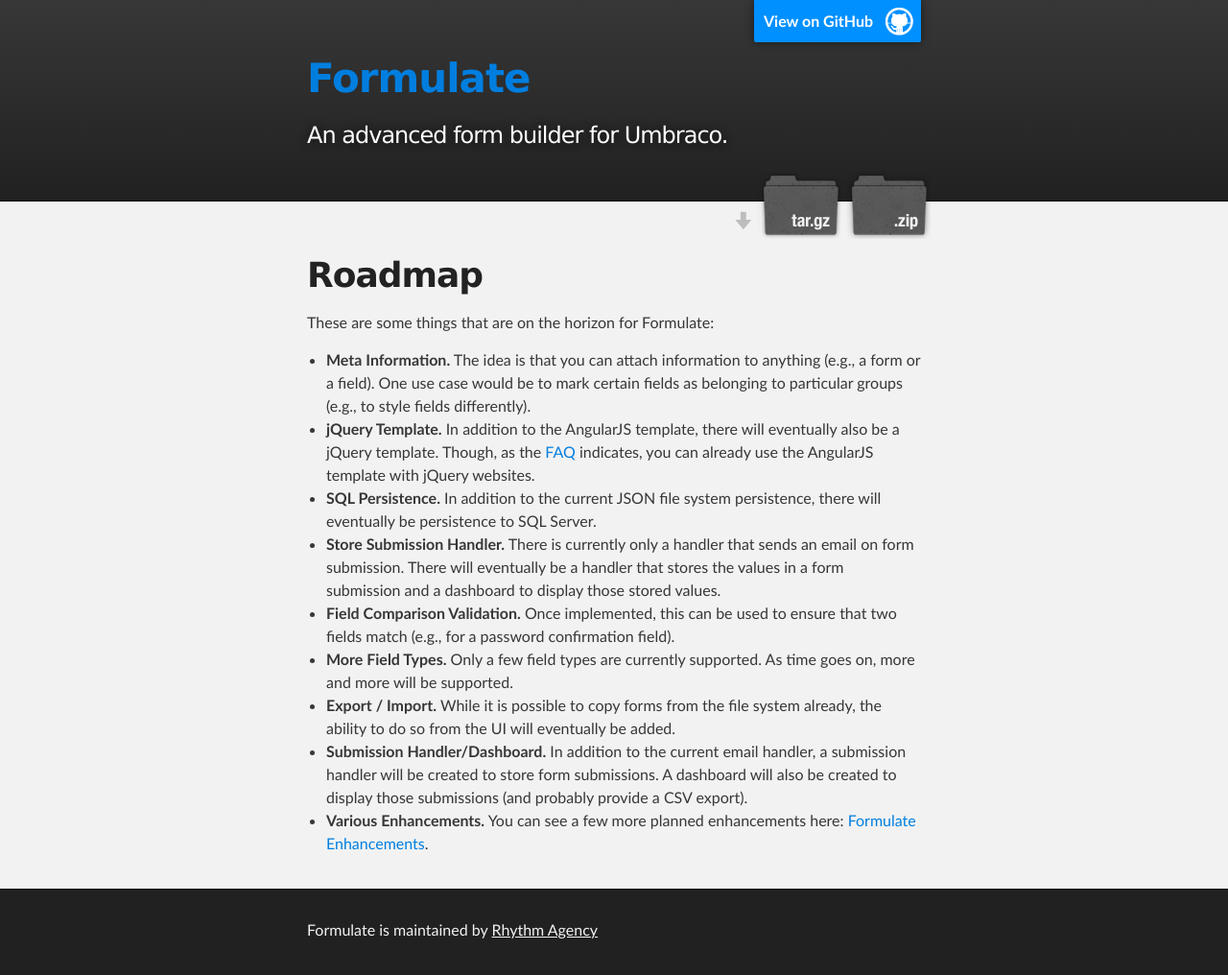
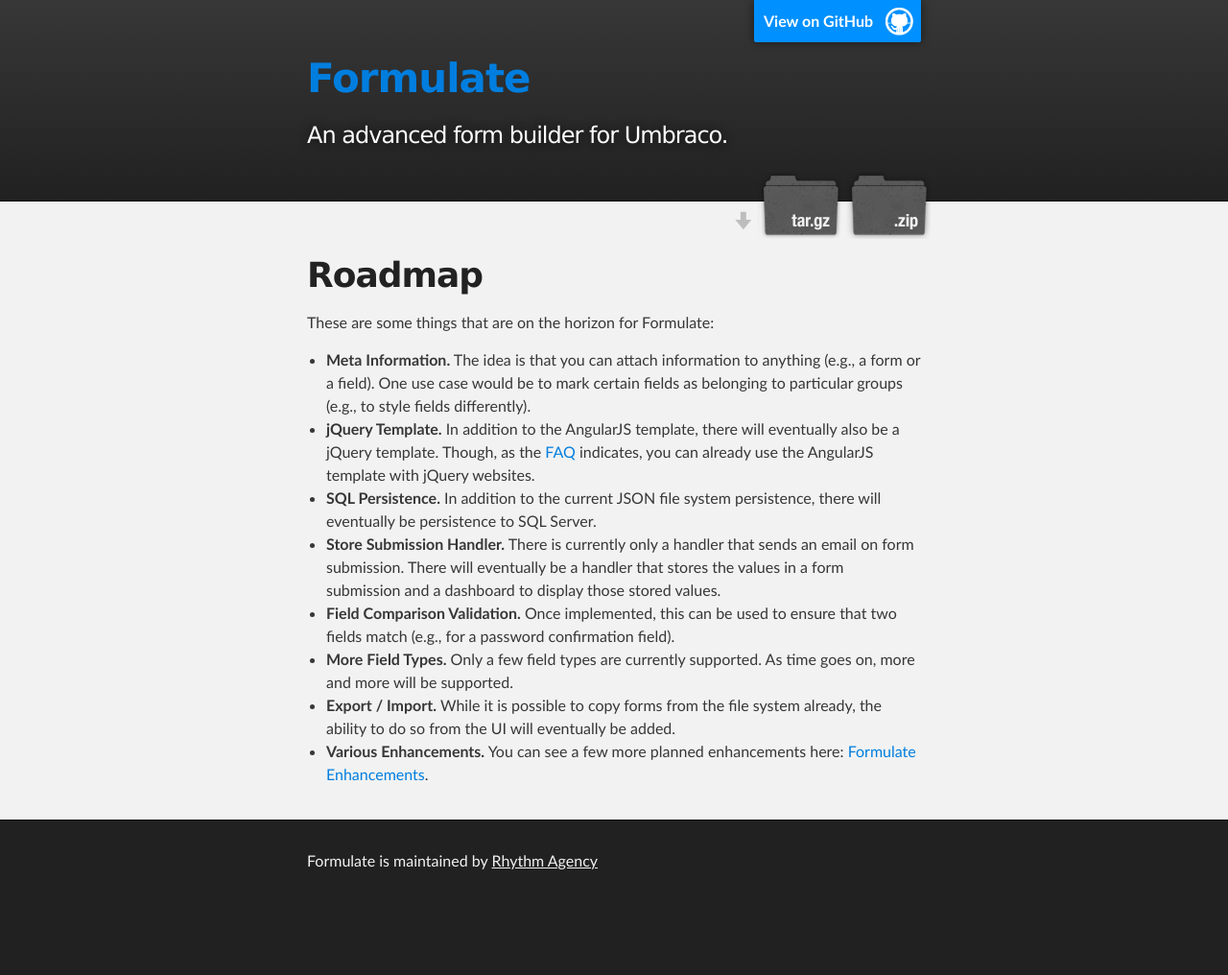
Before and after one commit to rhythmagency/formulate, a Jekyll site: the page built from roadmap.md, in a window 1280 px wide. Shown: the whole page at 96% size. Built offline with Jekyll 4.4.1, drawn with Linux system fonts in a browser that asks for light colours; after the commit the page ends 944 px from its top, so only the background shows below that.

Commit message:
Removed duplicate roadmap item.

```diff
--- a/roadmap.md
+++ b/roadmap.md
@@ -13,5 +13,4 @@
 * **Field Comparison Validation.** Once implemented, this can be used to ensure that two fields match (e.g., for a password confirmation field).
 * **More Field Types.** Only a few field types are currently supported. As time goes on, more and more will be supported.
 * **Export / Import.** While it is possible to copy forms from the file system already, the ability to do so from the UI will eventually be added.
-* **Submission Handler/Dashboard.** In addition to the current email handler, a submission handler will be created to store form submissions. A dashboard will also be created to display those submissions (and probably provide a CSV export).
 * **Various Enhancements.** You can see a few more planned enhancements here: [Formulate Enhancements](https://github.com/rhythmagency/formulate/labels/enhancement).
```
